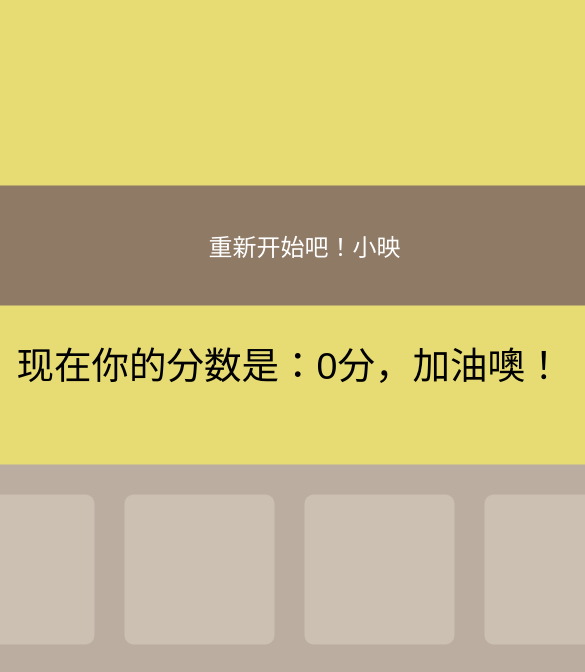
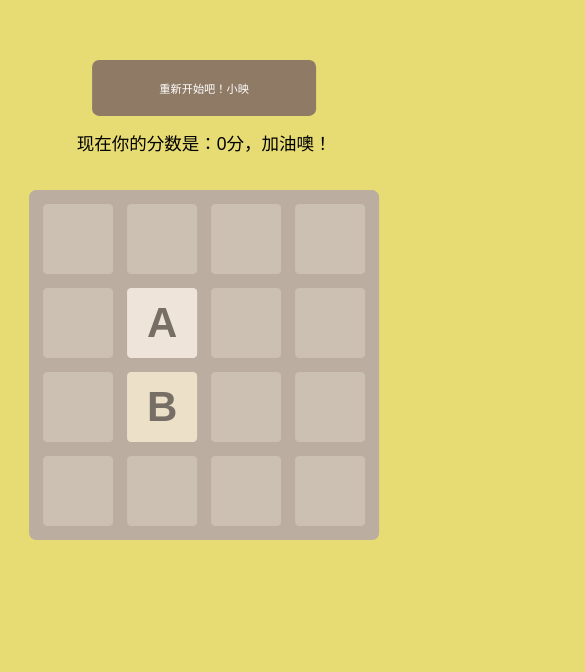
Before and after one commit to 2804420942/ABCD, a plain HTML site: page index.html in a window 390 px wide. Shown: the part 143-815 px from the top of the page, 585 px wide, since content can reach past the window. Drawn offline with Linux system fonts and the light colour scheme.

Commit message:
feat: 移动端适配

```diff
--- a/2048.css
+++ b/2048.css
@@ -1,12 +1,8 @@
 body{
     background-color: rgb(231,219,116);
+    transform: scale(.7) translateX(-50px);
 }
 
-@media screen and (max-width: 800px) {
-    body{
-        transform: scale(1.5);
-    }
-}
 header {
     display: block;
     margin: 0 auto;
@@ -25,8 +21,8 @@ header #newgamebutton {
     justify-content: center;
     align-items: center;
     margin: 0px auto;
-    margin-top: 500px;
-    width: 500px;
+    margin-top: 100px;
+    width: 300px;
     height: 60px;
     padding: 10px 10px;
     background-color: #8f7a66;
@@ -51,7 +47,6 @@ header p {
     height: 500px;
     margin: 50px auto;
     background-color: #bbada0;
-
     border-radius: 10px;
     position: relative;
 }
--- a/index.html
+++ b/index.html
@@ -2,7 +2,7 @@
 <html>
 <head>
 	<title>网页版2048小游戏</title>
-	<meta name="viewport" content="user-scalable=no">
+	<meta name="viewport" content="width=device-width, user-scalable=no">
 	<link rel="stylesheet" type="text/css" href="2048.css">
 	<script type="text/javascript" src="jquery-1.11.0.js"></script>
 	<script type="text/javascript" src="support.js"></script>
```
